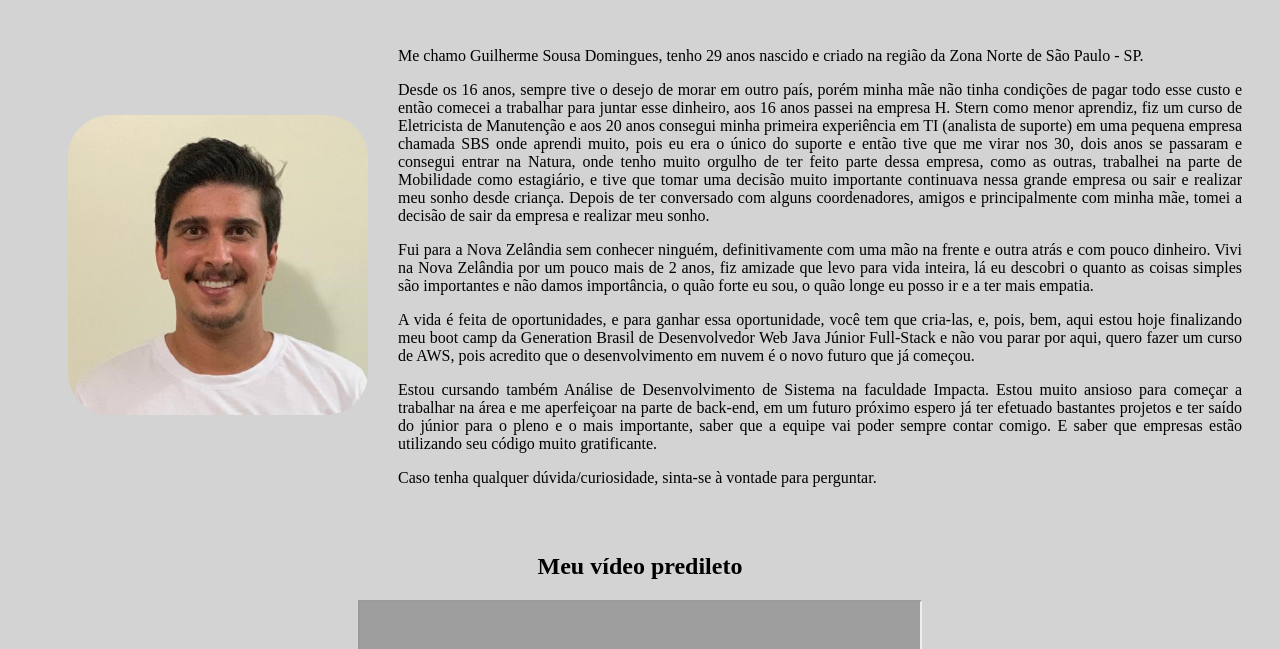
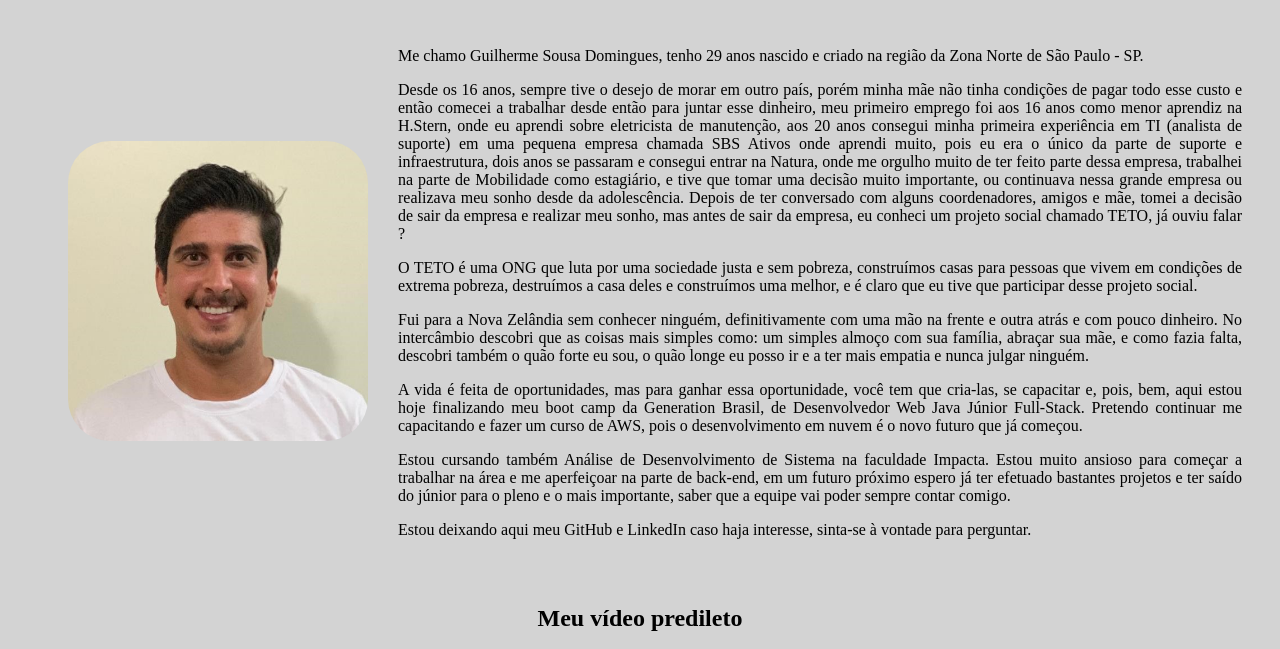
Before and after one commit to guidomingues/Fundamentos-Web, a plain HTML site: page Generation Index/index.html in a window 1280 px wide. Shown: the part 118-767 px from the top of the page. Drawn offline with Linux system fonts and the light colour scheme; grey boxes are pictures that could not be loaded.

Commit message:
Manutenção no texto

```diff
--- a/Generation Index/index.html
+++ b/Generation Index/index.html
@@ -30,16 +30,17 @@
 
  <div>
 <p class="justify"> Me chamo Guilherme Sousa Domingues, tenho 29 anos nascido e criado na região da Zona Norte de São Paulo - SP. </p>
-<p class="justify"> Desde os 16 anos, sempre tive o desejo de morar em outro país, porém minha mãe não tinha condições de pagar todo esse custo e então comecei a trabalhar para juntar esse dinheiro, aos 16 anos passei na empresa H. Stern como menor aprendiz, fiz um curso de Eletricista de Manutenção e aos 20 anos consegui minha primeira experiência em TI (analista de suporte) em uma pequena empresa chamada SBS onde aprendi muito, pois eu era o único do suporte e então tive que me virar nos 30, dois anos se passaram e consegui entrar na Natura, onde tenho muito orgulho de ter feito parte dessa empresa, como as outras, trabalhei na parte de Mobilidade como estagiário, e tive que tomar uma decisão muito importante continuava nessa grande empresa ou sair e realizar meu sonho desde criança. Depois de ter conversado com alguns coordenadores, amigos e principalmente com minha mãe, tomei a decisão de sair da empresa e realizar meu sonho.
+<p class="justify"> Desde os 16 anos, sempre tive o desejo de morar em outro país, porém minha mãe não tinha condições de pagar todo esse custo e então comecei a trabalhar desde então para juntar esse dinheiro,  meu primeiro emprego foi aos 16 anos como menor aprendiz na H.Stern, onde eu aprendi sobre eletricista de manutenção, aos 20 anos consegui minha primeira experiência em TI (analista de suporte) em uma pequena empresa chamada SBS Ativos onde aprendi muito, pois eu era o único da parte de suporte e infraestrutura, dois anos se passaram e consegui entrar na Natura, onde me orgulho muito de ter feito parte dessa empresa, trabalhei na parte de Mobilidade como estagiário, e tive que tomar uma decisão muito importante, ou continuava nessa grande empresa ou realizava meu sonho desde da adolescência. Depois de ter conversado com alguns coordenadores, amigos e mãe, tomei a decisão de sair da empresa e realizar meu sonho, mas antes de sair da empresa, eu conheci um projeto social chamado TETO, já ouviu falar ?
 </p>
-<p class="justify"> Fui para a Nova Zelândia sem conhecer ninguém, definitivamente com uma mão na frente e outra atrás e com pouco dinheiro. Vivi na Nova Zelândia por um pouco mais de 2 anos, fiz amizade que levo para vida inteira, lá eu descobri o quanto as coisas simples são importantes e não damos importância, o quão forte eu sou, o quão longe eu posso ir e a ter mais empatia.
+<p class="justify"> O TETO é uma ONG que luta por uma sociedade justa e sem pobreza, construímos casas para pessoas que vivem em condições de extrema pobreza, destruímos a casa deles e construímos uma melhor, e é claro que eu tive que participar desse projeto social. </p>
+    <p class="justify"> Fui para a Nova Zelândia sem conhecer ninguém, definitivamente com uma mão na frente e outra atrás e com pouco dinheiro.  No intercâmbio descobri que as coisas mais simples como: um simples almoço com sua família, abraçar sua mãe, e como fazia falta, descobri também o quão forte eu sou, o quão longe eu posso ir e a ter mais empatia e nunca julgar ninguém.
+
 </p>
-<p class="justify"> A vida é feita de oportunidades, e para ganhar essa oportunidade, você tem que cria-las, e, pois, bem, aqui estou hoje finalizando meu boot camp da Generation Brasil de Desenvolvedor Web Java Júnior Full-Stack e não vou parar por aqui, quero fazer um curso de AWS, pois acredito que o desenvolvimento em nuvem é o novo futuro que já começou.
+<p class="justify"> A vida é feita de oportunidades, mas para ganhar essa oportunidade, você tem que cria-las, se capacitar e, pois, bem, aqui estou hoje finalizando meu boot camp da Generation Brasil, de Desenvolvedor Web Java Júnior Full-Stack. Pretendo continuar me capacitando e fazer um curso de AWS, pois o desenvolvimento em nuvem é o novo futuro que já começou.
 </p>
 <p class="justify"> Estou cursando também Análise de Desenvolvimento de Sistema na faculdade Impacta. Estou muito ansioso para começar a trabalhar na área e me aperfeiçoar na parte de back-end, em um futuro próximo espero já ter efetuado bastantes projetos e ter saído do júnior para o pleno e o mais importante, saber que a equipe vai poder sempre contar comigo.
-E saber que empresas estão utilizando seu código muito gratificante.
 </p>
-<p class="justify"> Caso tenha qualquer dúvida/curiosidade, sinta-se à vontade para perguntar.
+<p class="justify"> Estou deixando aqui meu GitHub e LinkedIn caso haja interesse, sinta-se à vontade para perguntar.
 </p>
 </div>
 </div>
```
Also changed, not shown: Generation Index/div.html (deleted, +0 -20 lines).
